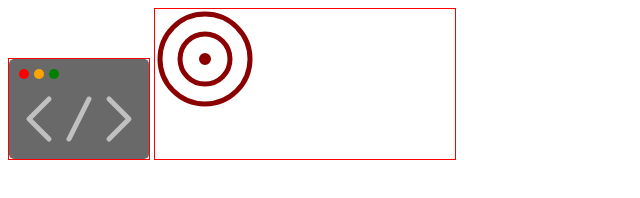
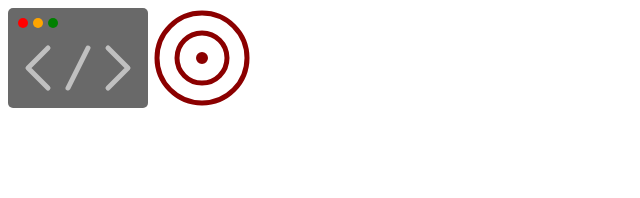
Before and after one commit to pranisa-sitt/SVG-Lesson, a plain HTML site: page index.html in a window 1280 px wide. Shown: the whole page, without its empty margins (0-640 px from the left). Drawn offline with Linux system fonts and the light colour scheme.

Commit message:
polished style and html

```diff
--- a/index.html
+++ b/index.html
@@ -9,7 +9,6 @@
   <link rel="stylesheet" href="style/style.css">
 </head>
 <body>
-  <div class="container">
   <svg class="icon-code" width="140" height="100" viewbox="0 0 140 100" xmlns="http://www.w3.org/2000/svg">
     <rect x="0" y="0" rx="5" ry="5" width="140" height="100" fill="dimgrey"></rect>
     <circle cx="15" cy="15" r="5" fill="red"></circle>
@@ -25,6 +24,5 @@
   <svg class="icon-target">
     <use xlink:href="image/target.svg#target"></use>
   </svg>
-</div>
 </body>
 </html>
--- a/style/style.css
+++ b/style/style.css
@@ -1,8 +1,4 @@
-svg {
-  border: 1px solid red;
-}
-
-//*.icon-target {
+.icon-target {
  width: 100px;
  height: 100px;
 }
```
